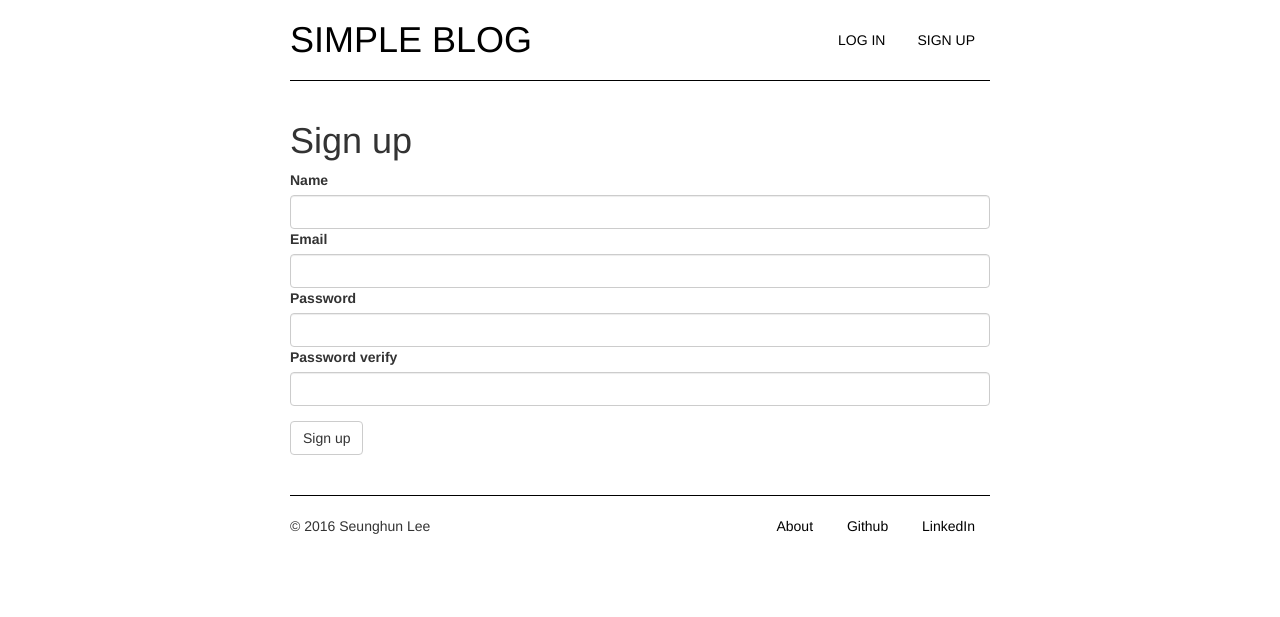
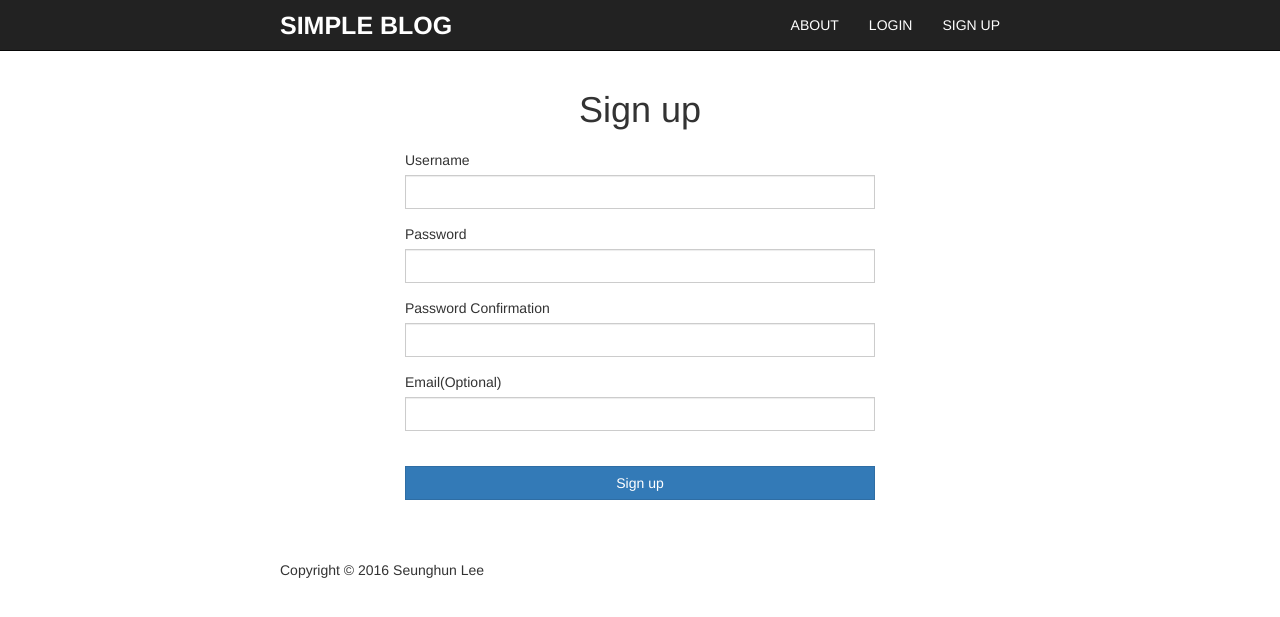
Before and after one commit to earlbread/simple-multi-user-blog, a Python web app: template templates/signup.html in a window 1280 px wide. Shown: the top 617 px of the page. Run offline with Jinja, Linux system fonts and the light colour scheme; the template is opened without the code that fills it, so the values that code supplies are empty.

Commit message:
Apply simple blog template

```diff
--- a/main.py
+++ b/main.py
@@ -197,6 +197,10 @@ class EntryPage(BlogHandler):
         else:
             self.redirect('/blog')
 
+class AboutPage(BlogHandler):
+    def get(self):
+        self.render('about.html')
+
 class NewPostPage(BlogHandler):
     def render_front(self, subject='', content='', error=''):
         self.render('newpost.html', subject=subject, content=content,
@@ -225,6 +229,7 @@ class MainPage(BlogHandler):
 app = webapp2.WSGIApplication([
     ('/blog', MainPage),
     ('/blog/(\d+)', EntryPage),
+    ('/blog/about', AboutPage),
     ('/blog/newpost', NewPostPage),
     ('/blog/signup', SignupPage),
     ('/blog/login', Login),
--- a/static/css/simple-blog-template.css
+++ b/static/css/simple-blog-template.css
@@ -55,11 +55,6 @@ nav {
 }
 
 /* Login, Sign up, New post */
-.login,
-.signup {
-    margin-top: 20px;
-}
-
 .login h1,
 .signup h1,
 .newpost h1 {
--- a/templates/base.html
+++ b/templates/base.html
@@ -1,55 +1,101 @@
 <!DOCTYPE html>
 <html lang="en">
+
   <head>
+
     <meta charset="utf-8">
     <meta http-equiv="X-UA-Compatible" content="IE=edge">
     <meta name="viewport" content="width=device-width, initial-scale=1">
-    <title>Multi User Blog</title>
+    <meta name="description" content="">
+    <meta name="author" content="">
 
-    <!-- Bootstrap -->
-    <link rel="stylesheet" href="/static/css/bootstrap.css">
+    <title>
+      {% block title %}
+      {% endblock %}
+      Simple Blog
+    </title>
 
-    <link rel="stylesheet" href="/static/css/style.css">
+    <!-- Bootstrap Core CSS -->
+    <link href="/static/css/bootstrap.min.css" rel="stylesheet">
 
-    <!-- HTML5 shim and Respond.js for IE8 support of HTML5 elements and media queries -->
+    <!-- Custom CSS -->
+    <link href="/static/css/simple-blog-template.css" rel="stylesheet">
+
+    <!-- HTML5 Shim and Respond.js IE8 support of HTML5 elements and media queries -->
     <!-- WARNING: Respond.js doesn't work if you view the page via file:// -->
     <!--[if lt IE 9]>
-      <script src="https://oss.maxcdn.com/html5shiv/3.7.3/html5shiv.min.js"></script>
-      <script src="https://oss.maxcdn.com/respond/1.4.2/respond.min.js"></script>
+    <script src="https://oss.maxcdn.com/libs/html5shiv/3.7.0/html5shiv.js"></script>
+    <script src="https://oss.maxcdn.com/libs/respond.js/1.4.2/respond.min.js"></script>
     <![endif]-->
+
   </head>
+
   <body>
-    <div class="container">
-      <header>
-        <nav>
-          <ul class="nav nav-pills pull-right text-uppercase">
+
+    <!-- Navigation -->
+    <nav class="navbar navbar-inverse navbar-fixed-top" role="navigation">
+      <div class="container">
+        <!-- Brand and toggle get grouped for better mobile display -->
+        <div class="navbar-header">
+          <button type="button" class="navbar-toggle" data-toggle="collapse" data-target="#bs-example-navbar-collapse-1">
+            <span class="sr-only">Toggle navigation</span>
+            <span class="icon-bar"></span>
+            <span class="icon-bar"></span>
+            <span class="icon-bar"></span>
+          </button>
+          <a class="navbar-brand" href="/blog">Simple Blog</a>
+        </div>
+        <!-- Collect the nav links, forms, and other content for toggling -->
+        <div class="collapse navbar-collapse" id="bs-example-navbar-collapse-1">
+          <ul class="nav navbar-nav navbar-right">
+            <li>
+              <a href="/blog/about">About</a>
+            </li>
             {% if user %}
-            <li><a href="/blog/newpost">New post</a></li>
-            <li><a href="/blog/logout">Log out</a></li>
+            <li>
+              <a href="/blog/newpost">Post</a>
+            </li>
+            <li>
+              <a href="/blog/logout">Log out</a>
+            </li>
             {% else %}
-            <li><a href="/blog/login">Log in</a></li>
-            <li><a href="/blog/signup">Sign up</a></li>
+            <li>
+              <a href="/blog/login">Login</a>
+            </li>
+            <li>
+              <a href="/blog/signup">Sign up</a>
+            </li>
             {% endif %}
           </ul>
-        </nav>
-        <h1 class="title text-uppercase"><a href="/blog">Simple Blog</a></h1>
-        <hr>
-      </header>
+        </div>
+        <!-- /.navbar-collapse -->
+      </div>
+      <!-- /.container -->
+    </nav>
 
-      <div class="content">
-        {% block content %}
-        {% endblock %}
+    <!-- Page Content -->
+    {% block content %}
+    {% endblock %}
+
+    <!-- Footer -->
+    <footer>
+      <div class="container">
+        <div class="row">
+          <div class="col-lg-12">
+            <p>Copyright © 2016 Seunghun Lee</p>
+          </div>
+          <!-- /.col-lg-12 -->
+        </div>
+        <!-- /.row -->
       </div>
+    </footer>
 
-      <footer>
-        <hr>
-        <p class="pull-right">
-          <a href="#">About</a>
-          <a href="https://github.com/earlbread">Github</a>
-          <a href="https://www.linkedin.com/in/waydi1">LinkedIn</a>
-        </p>
-        <p class="copy-right">© 2016 Seunghun Lee</p>
-      </footer>
-    </div>
+    <!-- jQuery -->
+    <script src="/static/js/jquery.js"></script>
+
+    <!-- Bootstrap Core JavaScript -->
+    <script src="/static/js/bootstrap.min.js"></script>
+
   </body>
+
 </html>
--- a/templates/signup.html
+++ b/templates/signup.html
@@ -1,6 +1,62 @@
 {% extends 'base.html' %}
 
 {% block content %}
+<!-- Page Content -->
+<section class="container">
+
+  <div class="row">
+
+    <div class="col-lg-2"></div>
+
+    <!-- Signup content  -->
+    <div class="col-lg-8 signup">
+
+      <!-- Title -->
+      <h1>Sign up</h1>
+
+      <!-- Error -->
+      {% if error %}
+      <div class="alert alert-danger" role="alert">
+        {{ error }}
+      </div>
+      {% endif %}
+
+      <!-- Sign up form -->
+      <form action="/blog/signup" method="post" class="signup-form">
+        <div class="form-group">
+          <label for="username">Username</label>
+          <input type="text" id="username" name="username" class="form-control">
+        </div>
+
+        <div class="form-group">
+          <label for="password">Password</label>
+          <input type="password" id="password" name="password" class="form-control">
+        </div>
+
+        <div class="form-group">
+          <label for="password">Password Confirmation</label>
+          <input type="password" id="confirmation" name="confirmation" class="form-control">
+        </div>
+
+        <div class="form-group">
+          <label for="username">Email(Optional)</label>
+          <input type="email" id="email" name="email" class="form-control">
+        </div>
+        <button type="submit" class="btn btn-primary">Sign up</button>
+      </form>
+      <!-- /form -->
+    </div>
+
+    <div class="col-lg-2"></div>
+
+  </div>
+  <!-- /.row -->
+
+</section>
+<!-- /.container -->
+
+
+{% endblock %}
 <section class="signup">
   <h1>Sign up</h1>
 
@@ -29,4 +85,3 @@
 
   </form>
 </section>
-{% endblock %}
```
Also changed, not shown: templates/about.html (added, +31 -0 lines), templates/login.html (+30 -4 lines), templates/main.html (+36 -15 lines), templates/newpost.html (+41 -2 lines).
